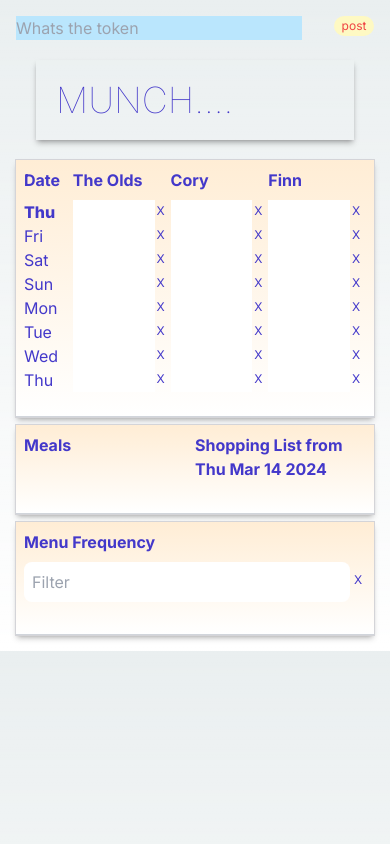
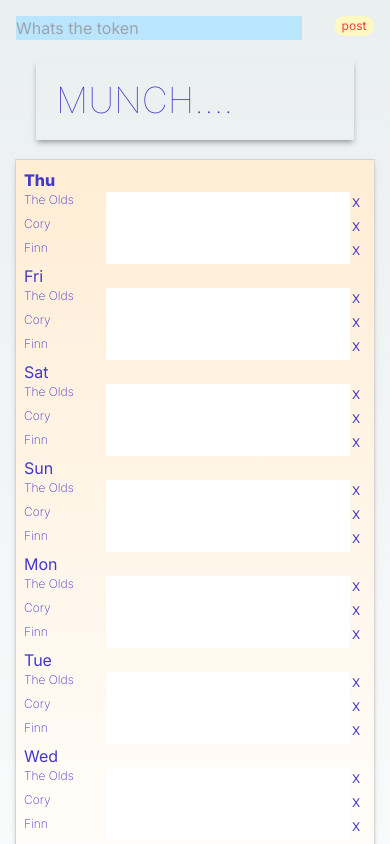
Before and after one commit to cleanbill/munch, a Next.js app: page / in a window 390 px wide. Shown: the top 844 px of the page. Built offline with nearby package versions, Linux system fonts and the light colour scheme.

Commit message:
Better responsive design

```diff
--- a/src/components/diary.tsx
+++ b/src/components/diary.tsx
@@ -85,19 +85,21 @@ const Diary = (props: Props) => {
 
   return (
     <div className="section-card">
-      {mounted && <div className='grid grid-cols-[2fr,4fr,4fr,4fr]'>
-        <h2><b>Date</b></h2>
+      {mounted && <div className='grid lg:grid-cols-[2fr,4fr,4fr,4fr] sm:grid-cols-2'>
+        <h2 className="max-sm:hidden"><b>Date</b></h2>
         {props.eaters.map((eater: Eater) => (
-          <h2 className="mb-2 font-bold" key={eater.name}>
+          <h2 className="max-sm:hidden mb-2 font-bold" key={eater.name}>
             {eater.name}
           </h2>
         ))}
         {relevantDinners?.map((dinner: Dinner, i: number) => (
-          <DinnerForm key={'dinnerDate-' + (i + offSet)} dinner={dinner}
-            index={i + offSet}
-            clicked={(gi: number) => clicked(i + offSet, gi)}
-            clear={(gi: number) => clear(i + offSet, gi)}
-            updated={(gi: number, text: string) => updated(i + offSet, gi, text)}></DinnerForm>
+          <>
+            <DinnerForm key={'dinnerDate-' + (i + offSet)} dinner={dinner}
+              index={i + offSet}
+              clicked={(gi: number) => clicked(i + offSet, gi)}
+              clear={(gi: number) => clear(i + offSet, gi)}
+              updated={(gi: number, text: string) => updated(i + offSet, gi, text)}></DinnerForm>
+          </>
         ))}
       </div>}
     </div>
--- a/src/components/dinnerForm.tsx
+++ b/src/components/dinnerForm.tsx
@@ -69,7 +69,8 @@ const DinnerForm = (props: Props) => {
         <button onClick={() => select()} className={dateClass} key={"" + props.dinner.date}>{dateRender(date)}</button>
       </div>
       {props.dinner.guests && props.dinner.guests.map((mealPlan: MealPlan, mpIndex: number) => (
-        <span className="grid grid-cols-[11fr,0fr]" key={'mealPlan-' + mealPlan.meal.name + '-' + mpIndex}>
+        <span className="grid lg:grid-cols-[11fr,0fr] max-sm:grid-cols-[3fr,9fr,0fr]" key={'mealPlan-' + mealPlan.meal.name + '-' + mpIndex}>
+          <div className="lg:hidden text-xs font-extralight">{mealPlan.eater.name}</div>
           <input key={'menu-name-' + mpIndex + "-" + props.index}
             id={'menu-name-' + mpIndex + "-" + props.index}
             className={className}
```
